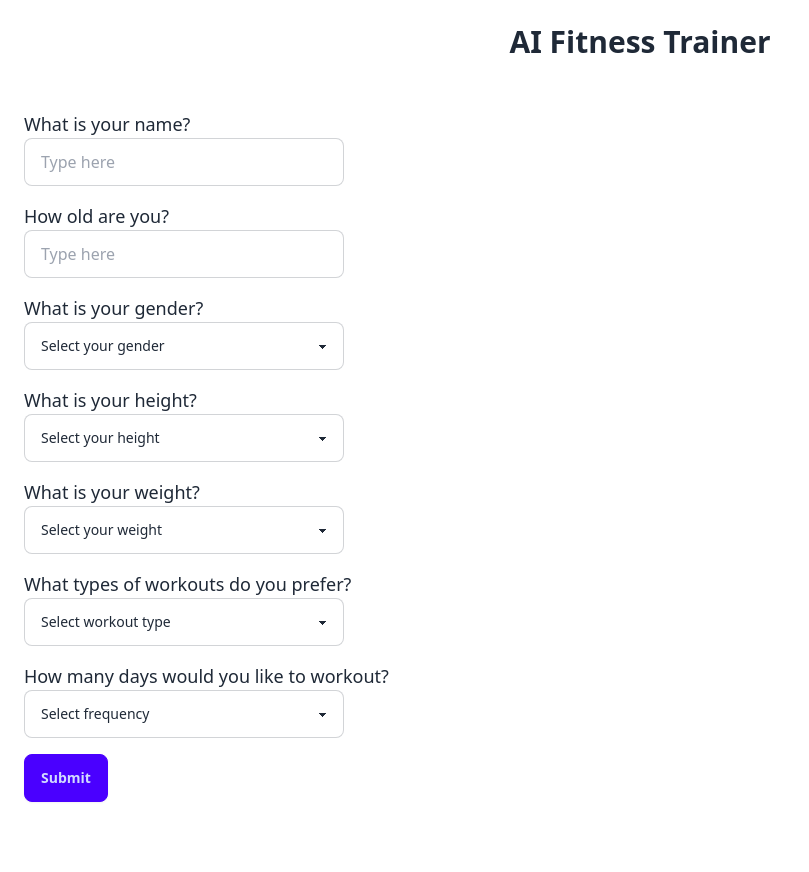
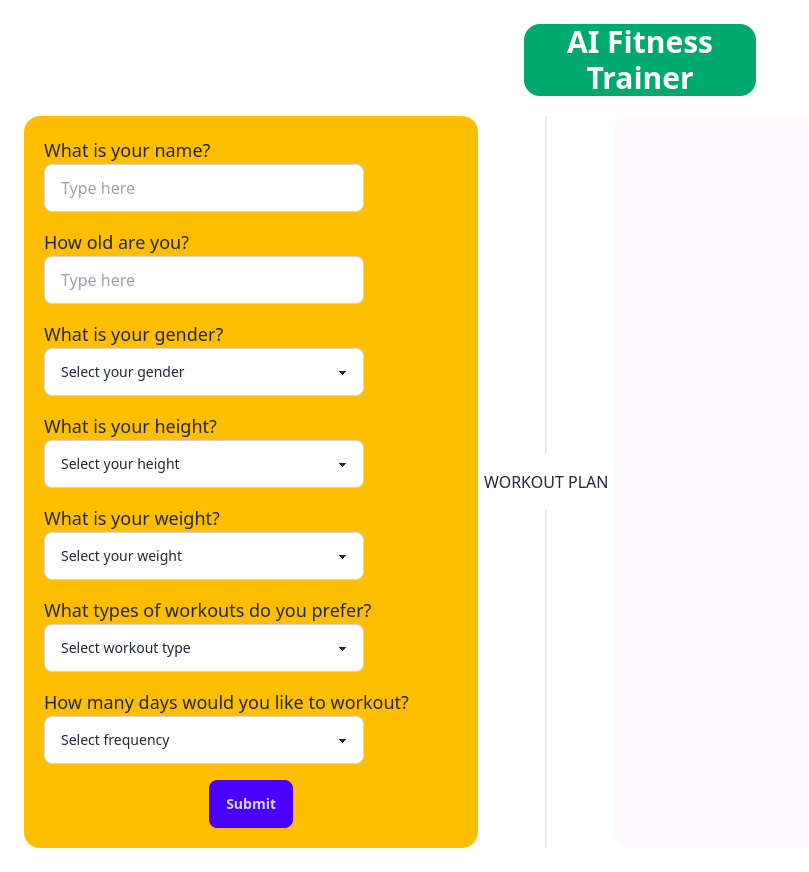
Before and after one commit to veyselarslan12/ai-fitness-trainer, a website: page public/index.html in a window 1280 px wide. Shown: the whole page, without its empty margins (0-809 px from the left). Drawn offline with nearby package versions, Linux system fonts and the light colour scheme.

Commit message:
css added to page and cards

```diff
--- a/public/index.html
+++ b/public/index.html
@@ -6,17 +6,20 @@
     <link href="https://cdn.jsdelivr.net/npm/daisyui@4.12.10/dist/full.min.css" rel="stylesheet" type="text/css" />
     <title>AI Fitness Trainer</title>
 </head>
-<body class="m-6 space-y-[50px]">
-    <h1 class="text-3xl font-bold text-center">AI Fitness Trainer</h1>
-
-    <form class="space-y-4">
+<body class="m-6 space-y-[20px]">
+    <div class="rounded-box bg-success mx-[500px]">
+        <h1 class="text-3xl text-base-100 font-bold text-center">AI Fitness Trainer</h1>
+    </div>
+    <div class="flex w-full flex-col lg:flex-row">
+        <div class="card bg-warning rounded-box">
+            <form class="space-y-4 m-[20px]">
                 <div>
                     <label for="name" class="block text-lg">What is your name?</label>
                     <input type="text" id="name" placeholder="Type here" class="input input-bordered w-full max-w-xs" required/>
                 </div>
 
                 <div>
-            <label for="age" class="block text-lg">How old are you?</label>
+                    <label for="age" class="text-lg">How old are you?</label>
                     <input type="text" id="age" placeholder="Type here" class="input input-bordered w-full max-w-xs" required />
                 </div>
 
@@ -114,12 +117,20 @@
                         <option>7 days a week</option>
                     </select>
                 </div>
-
-        <button type="submit" class="btn btn-primary mt-4">Submit</button>
+                <div class="flex justify-center mt-4">
+                    <button type="submit" class="btn btn-primary">Submit</button>
+                </div>
             </form>
+        </div>
+        <div class="divider lg:divider-horizontal mx-[60px]">WORKOUT PLAN</div>
+        <div class="card bg-secondary-content rounded-box flex-grow">
             <div id="result" class="mt-8">
 
             </div>
+        </div>
+      </div>
+
+
 
     <script src="https://cdn.tailwindcss.com"></script>
     <script src="script.js"></script>
--- a/public/script.js
+++ b/public/script.js
@@ -74,7 +74,7 @@ function formatWorkoutPlan(content) {
       html += createCard(currentDay, currentWorkouts);
   }
 
-  return `<div class="grid grid-cols-1 md:grid-cols-2 lg:grid-cols-3 gap-4">${html}</div>`;
+  return `<div class="grid grid-cols-1 gap-4">${html}</div>`;
 }
 
 function createCard(day, workouts) {
```
Lines whose indentation alone changed are shown as unchanged.
